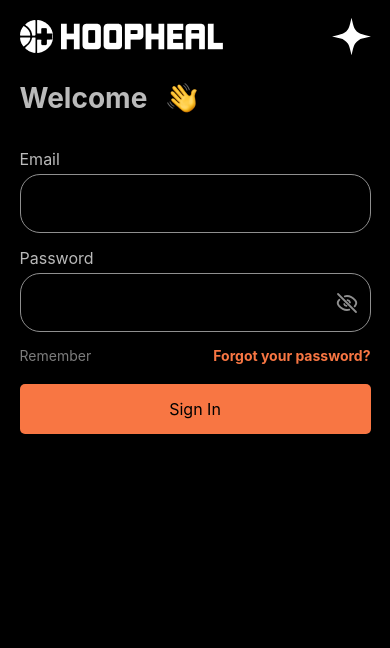
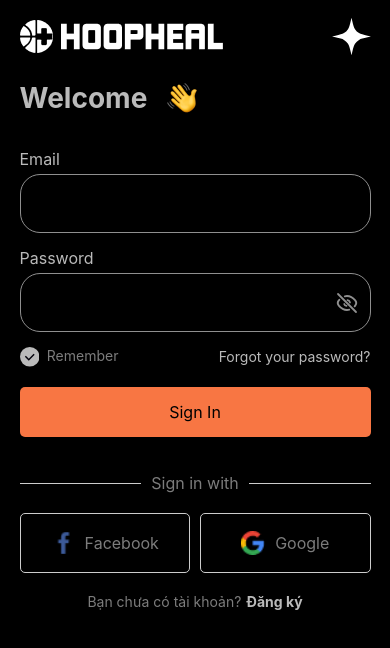
Before and after one commit to TalJa1/HoopHeal, a React Native app: screen /SignIn2 in a window 390 px wide. Shown: the top 648 px of the page. Built offline with nearby package versions, Linux system fonts and the light colour scheme.

Commit message:
Add checkSaveIcon SVG and enhance SignIn2 screen with additional options and layout improvements

```diff
--- a/assets/svgIcon.tsx
+++ b/assets/svgIcon.tsx
@@ -7,6 +7,16 @@ import {SvgXml} from 'react-native-svg';
 
 export const test = (w?: any, h?: any, color?: any) => {
   const xml = ``;
+
+  return <SvgXml xml={xml} width={w} height={h} />;
+};
+
+export const checkSaveIcon = (w?: any, h?: any, color?: any) => {
+  const xml = `<svg width="20" height="20" viewBox="0 0 20 20" fill="none" xmlns="http://www.w3.org/2000/svg">
+<circle cx="10" cy="10" r="10" fill="#BABABA"/>
+<path d="M5.5 9.5L9 13L14.5 7.5" stroke="#03020B" stroke-width="1.5"/>
+</svg>
+`;
 
   return <SvgXml xml={xml} width={w} height={h} />;
 };
--- a/views/login/SignIn2.tsx
+++ b/views/login/SignIn2.tsx
@@ -11,7 +11,11 @@ import {
 import React, {useState} from 'react';
 import {containerStyle, vh, vw} from '../../services/styleProps';
 import {SafeAreaView} from 'react-native-safe-area-context';
-import {blindPassIcon, signInStarIcon} from '../../assets/svgIcon';
+import {
+  blindPassIcon,
+  checkSaveIcon,
+  signInStarIcon,
+} from '../../assets/svgIcon';
 import {InputFieldProps} from '../../services/typeProps';
 
 const SignIn2 = () => {
@@ -44,7 +48,10 @@ const SignIn2 = () => {
               isPasswordVisible={isPasswordVisible}
             />
             <View style={styles.rememberForgotContainer}>
-              <Text style={styles.rememberText}>Remember</Text>
+              <View style={{flexDirection: 'row', columnGap: vw(2)}}>
+                {checkSaveIcon(vw(5), vw(5))}
+                <Text style={styles.rememberText}>Remember</Text>
+              </View>
               <TouchableOpacity>
                 <Text style={styles.forgotText}>Forgot your password?</Text>
               </TouchableOpacity>
@@ -52,6 +59,29 @@ const SignIn2 = () => {
             <TouchableOpacity style={styles.submitBtn} onPress={handleSubmit}>
               <Text style={styles.submitTxt}>Sign In</Text>
             </TouchableOpacity>
+          </View>
+          <View style={styles.additionalOptions}>
+            <View style={styles.divider}>
+              <View style={styles.line} />
+              <Text style={styles.dividerText}>Sign in with</Text>
+              <View style={styles.line} />
+            </View>
+            <View style={styles.socialButtons}>
+              <TouchableOpacity style={styles.socialButton}>
+                <Image source={require('../../assets/login/fb.png')} style={styles.socialIcon} />
+                <Text style={styles.socialButtonText}>Facebook</Text>
+              </TouchableOpacity>
+              <TouchableOpacity style={styles.socialButton}>
+                <Image source={require('../../assets/login/gg.png')} style={styles.socialIcon} />
+                <Text style={styles.socialButtonText}>Google</Text>
+              </TouchableOpacity>
+            </View>
+            <View style={styles.signUpContainer}>
+              <Text style={styles.signUpText}>Bạn chưa có tài khoản?</Text>
+              <TouchableOpacity>
+                <Text style={styles.signUpButton}>Đăng ký</Text>
+              </TouchableOpacity>
+            </View>
           </View>
         </View>
       </ScrollView>
@@ -177,8 +207,7 @@ const styles = StyleSheet.create({
   },
   forgotText: {
     fontSize: 14,
-    color: '#F87643',
-    fontWeight: 'bold',
+    color: '#BABABA',
   },
   blindBtn: {
     justifyContent: 'center',
@@ -186,4 +215,63 @@ const styles = StyleSheet.create({
     position: 'absolute',
     right: vw(3),
   },
+  additionalOptions: {
+    marginTop: 20,
+    paddingHorizontal: vw(5),
+  },
+  divider: {
+    flexDirection: 'row',
+    alignItems: 'center',
+    marginBottom: 20,
+  },
+  line: {
+    flex: 1,
+    height: 1,
+    backgroundColor: '#ccc',
+  },
+  dividerText: {
+    marginHorizontal: 10,
+    fontSize: 16,
+    color: '#7C7C7C',
+  },
+  socialButtons: {
+    flexDirection: 'row',
+    justifyContent: 'space-between',
+    marginBottom: 20,
+    columnGap: 10,
+  },
+  socialButton: {
+    flexDirection: 'row',
+    alignItems: 'center',
+    justifyContent: 'center',
+    borderWidth: 1,
+    borderColor: '#ccc',
+    borderRadius: 5,
+    flex: 1,
+    height: vh(7),
+  },
+  socialIcon: {
+    width: 24,
+    height: 24,
+    marginRight: 10,
+  },
+  socialButtonText: {
+    fontSize: 16,
+    color: '#7C7C7C',
+  },
+  signUpContainer: {
+    flexDirection: 'row',
+    justifyContent: 'center',
+    alignItems: 'center',
+  },
+  signUpText: {
+    fontSize: 14,
+    color: '#7C7C7C',
+  },
+  signUpButton: {
+    fontSize: 14,
+    color: '#BABABA',
+    fontWeight: 'bold',
+    marginLeft: 5,
+  },
 });
```
